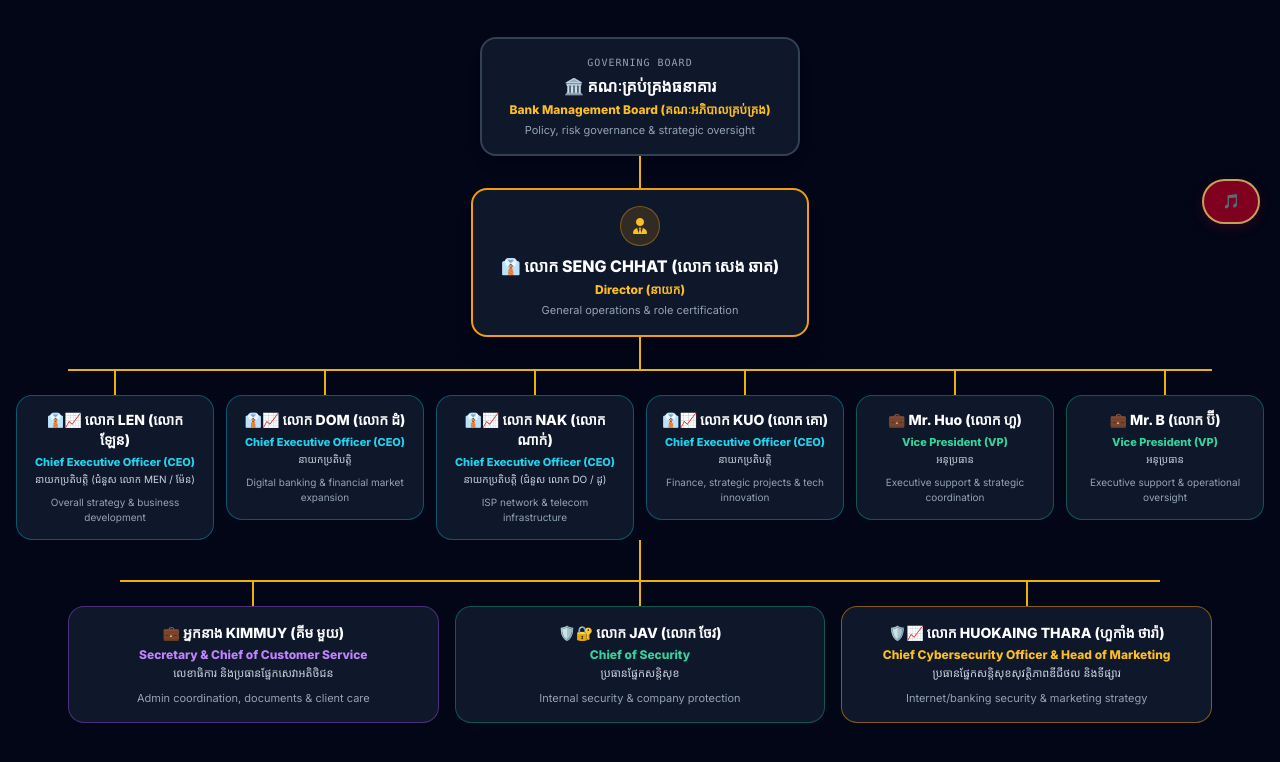
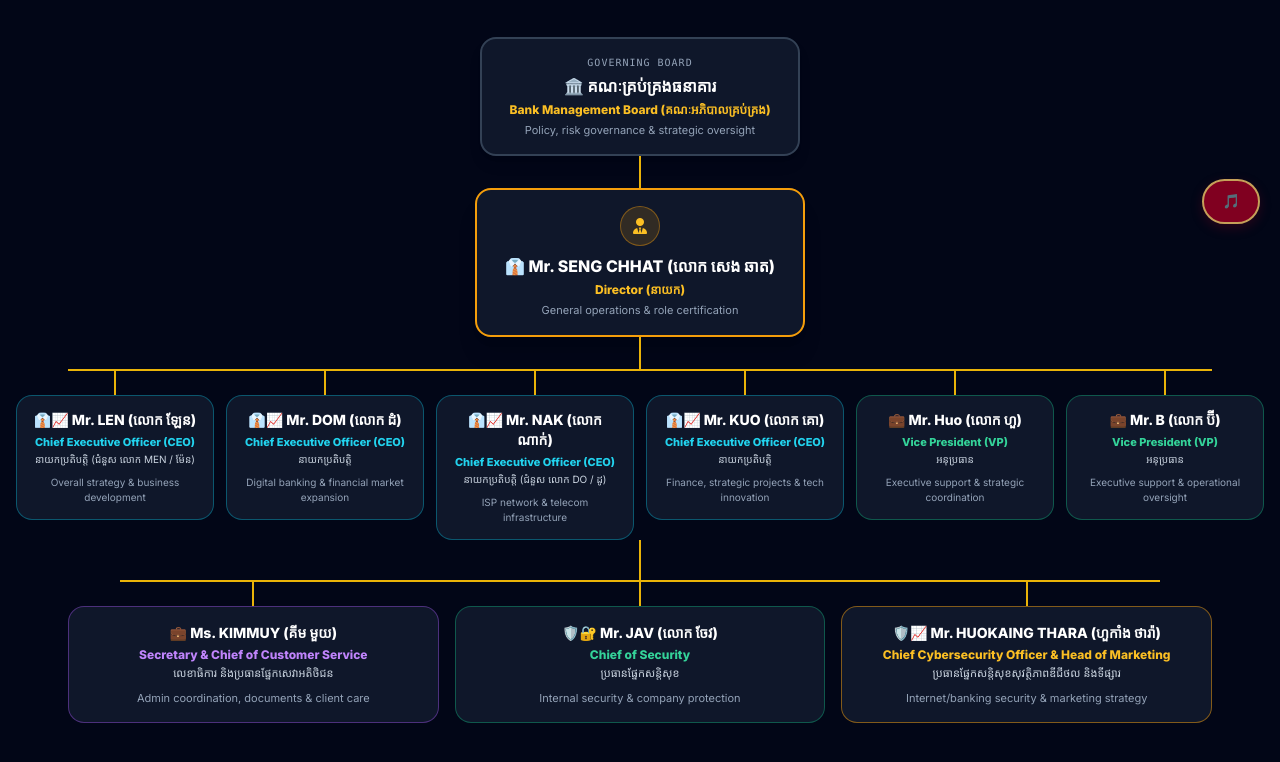
Before and after one commit to tharahuokaing/huokaingthara_bank_organize_chart, a plain HTML site: page index.html in a window 1280 px wide. Shown: the part 496-1258 px from the top of the page. Drawn offline with nearby package versions, Linux system fonts and the light colour scheme; a web font is replaced by a local one.

Commit message:
Update titles to include 'Mr.' prefix

```diff
--- a/index.html
+++ b/index.html
@@ -90,7 +90,7 @@
                 <div class="w-10 h-10 rounded-full bg-amber-500/15 text-amber-400 border border-amber-500/40 flex items-center justify-center mx-auto mb-2">
                     <i class="fa-solid fa-user-tie"></i>
                 </div>
-                <h3 class="text-base font-black text-white">👔 លោក SENG CHHAT (លោក សេង ឆាត)</h3>
+                <h3 class="text-base font-black text-white">👔 Mr. SENG CHHAT (លោក សេង ឆាត)</h3>
                 <p class="text-xs font-bold text-amber-400 mt-1">Director (នាយក)</p>
                 <p class="text-[11px] text-slate-400 mt-1">General operations &amp; role certification</p>
             </div>
@@ -105,7 +105,7 @@
                 <div class="flex flex-col items-center">
                     <div class="flow-v h-6"></div>
                     <div onclick="openLeaderModal('len')" class="cursor-pointer org-card w-full bg-slate-900 border border-cyan-500/40 hover:border-cyan-400 rounded-2xl p-3.5 text-center">
-                        <h4 class="text-xs sm:text-sm font-black text-white">👔📈 លោក LEN (លោក ឡែន)</h4>
+                        <h4 class="text-xs sm:text-sm font-black text-white">👔📈 Mr. LEN (លោក ឡែន)</h4>
                         <p class="text-[11px] font-bold text-cyan-400 mt-1">Chief Executive Officer (CEO)</p>
                         <p class="text-[10px] text-slate-300 mt-0.5">នាយកប្រតិបត្តិ (ជំនួស លោក MEN / ម៉ែន)</p>
                         <p class="text-[10px] text-slate-400 mt-2">Overall strategy &amp; business development</p>
@@ -116,7 +116,7 @@
                 <div class="flex flex-col items-center">
                     <div class="flow-v h-6"></div>
                     <div onclick="openLeaderModal('dom')" class="cursor-pointer org-card w-full bg-slate-900 border border-cyan-500/40 hover:border-cyan-400 rounded-2xl p-3.5 text-center">
-                        <h4 class="text-xs sm:text-sm font-black text-white">👔📈 លោក DOM (លោក ដំ)</h4>
+                        <h4 class="text-xs sm:text-sm font-black text-white">👔📈 Mr. DOM (លោក ដំ)</h4>
                         <p class="text-[11px] font-bold text-cyan-400 mt-1">Chief Executive Officer (CEO)</p>
                         <p class="text-[10px] text-slate-300 mt-0.5">នាយកប្រតិបត្តិ</p>
                         <p class="text-[10px] text-slate-400 mt-2">Digital banking &amp; financial market expansion</p>
@@ -127,7 +127,7 @@
                 <div class="flex flex-col items-center">
                     <div class="flow-v h-6"></div>
                     <div onclick="openLeaderModal('nak')" class="cursor-pointer org-card w-full bg-slate-900 border border-cyan-500/40 hover:border-cyan-400 rounded-2xl p-3.5 text-center">
-                        <h4 class="text-xs sm:text-sm font-black text-white">👔📈 លោក NAK (លោក ណាក់)</h4>
+                        <h4 class="text-xs sm:text-sm font-black text-white">👔📈 Mr. NAK (លោក ណាក់)</h4>
                         <p class="text-[11px] font-bold text-cyan-400 mt-1">Chief Executive Officer (CEO)</p>
                         <p class="text-[10px] text-slate-300 mt-0.5">នាយកប្រតិបត្តិ (ជំនួស លោក DO / ដូ)</p>
                         <p class="text-[10px] text-slate-400 mt-2">ISP network &amp; telecom infrastructure</p>
@@ -138,7 +138,7 @@
                 <div class="flex flex-col items-center">
                     <div class="flow-v h-6"></div>
                     <div onclick="openLeaderModal('kuo')" class="cursor-pointer org-card w-full bg-slate-900 border border-cyan-500/40 hover:border-cyan-400 rounded-2xl p-3.5 text-center">
-                        <h4 class="text-xs sm:text-sm font-black text-white">👔📈 លោក KUO (លោក គោ)</h4>
+                        <h4 class="text-xs sm:text-sm font-black text-white">👔📈 Mr. KUO (លោក គោ)</h4>
                         <p class="text-[11px] font-bold text-cyan-400 mt-1">Chief Executive Officer (CEO)</p>
                         <p class="text-[10px] text-slate-300 mt-0.5">នាយកប្រតិបត្តិ</p>
                         <p class="text-[10px] text-slate-400 mt-2">Finance, strategic projects &amp; tech innovation</p>
@@ -178,7 +178,7 @@
                 <div class="flex flex-col items-center">
                     <div class="flow-v h-6"></div>
                     <div onclick="openLeaderModal('kimmuy')" class="cursor-pointer org-card w-full bg-slate-900 border border-purple-500/40 hover:border-purple-400 rounded-2xl p-4 text-center">
-                        <h4 class="text-sm font-black text-white">💼 អ្នកនាង KIMMUY (គីម មួយ)</h4>
+                        <h4 class="text-sm font-black text-white">💼 Ms. KIMMUY (គីម មួយ)</h4>
                         <p class="text-xs font-bold text-purple-400 mt-1">Secretary &amp; Chief of Customer Service</p>
                         <p class="text-[11px] text-slate-300 mt-0.5">លេខាធិការ និងប្រធានផ្នែកសេវាអតិថិជន</p>
                         <p class="text-[11px] text-slate-400 mt-2">Admin coordination, documents &amp; client care</p>
@@ -189,7 +189,7 @@
                 <div class="flex flex-col items-center">
                     <div class="flow-v h-6"></div>
                     <div onclick="openLeaderModal('jav')" class="cursor-pointer org-card w-full bg-slate-900 border border-emerald-500/40 hover:border-emerald-400 rounded-2xl p-4 text-center">
-                        <h4 class="text-sm font-black text-white">🛡️🔐 លោក JAV (លោក ចែវ)</h4>
+                        <h4 class="text-sm font-black text-white">🛡️🔐 Mr. JAV (លោក ចែវ)</h4>
                         <p class="text-xs font-bold text-emerald-400 mt-1">Chief of Security</p>
                         <p class="text-[11px] text-slate-300 mt-0.5">ប្រធានផ្នែកសន្តិសុខ</p>
                         <p class="text-[11px] text-slate-400 mt-2">Internal security &amp; company protection</p>
@@ -200,7 +200,7 @@
                 <div class="flex flex-col items-center">
                     <div class="flow-v h-6"></div>
                     <div onclick="openLeaderModal('huokaing_thara')" class="cursor-pointer org-card w-full bg-slate-900 border border-amber-500/50 hover:border-amber-400 rounded-2xl p-4 text-center">
-                        <h4 class="text-sm font-black text-white">🛡️📈 លោក HUOKAING THARA (ហួកាំង ថារ៉ា)</h4>
+                        <h4 class="text-sm font-black text-white">🛡️📈 Mr. HUOKAING THARA (ហួកាំង ថារ៉ា)</h4>
                         <p class="text-xs font-bold text-amber-400 mt-1">Chief Cybersecurity Officer &amp; Head of Marketing</p>
                         <p class="text-[11px] text-slate-300 mt-0.5">ប្រធានផ្នែកសន្តិសុខសុវត្ថិភាពឌីជីថល និងទីផ្សារ</p>
                         <p class="text-[11px] text-slate-400 mt-2">Internet/banking security &amp; marketing strategy</p>
@@ -241,35 +241,35 @@
                 dutyEn: "Responsible for setting top-level strategic policies, approving financial plans, overseeing risk management, and governing overall operations of Huokaing Thara Bank."
             },
             seng_chhat: {
-                title: "👔 លោក SENG CHHAT (លោក សេង ឆាត)",
+                title: "👔 Mr. SENG CHHAT (លោក សេង ឆាត)",
                 roleEn: "Director",
                 roleKm: "នាយក",
                 dutyKm: "ទទួលបន្ទុកដឹកនាំ និងគ្រប់គ្រងប្រតិបត្តិការទូទៅរបស់ក្រុមហ៊ុន ព្រមទាំងជាអ្នកបញ្ជាក់ និងទទួលស្គាល់ការផ្លាស់ប្តូរតួនាទីនេះ។",
                 dutyEn: "Leads and manages overall company operations while certifying and recognizing these role appointments."
             },
             len: {
-                title: "👔📈 លោក LEN (លោក ឡែន)",
+                title: "👔📈 Mr. LEN (លោក ឡែន)",
                 roleEn: "Chief Executive Officer (CEO) — Replacing Mr. MEN (លោក ម៉ែន)",
                 roleKm: "នាយកប្រតិបត្តិ (ជំនួស លោក ម៉ែន)",
                 dutyKm: "ត្រូវបានតែងតាំងជា Chief Executive Officer (CEO) (នាយកប្រតិបត្តិ) ជំនួស លោក MEN (លោក ម៉ែន) ទទួលបន្ទុកដឹកនាំយុទ្ធសាស្ត្ររួម និងការអភិវឌ្ឍអាជីវកម្មទូទៅរបស់ក្រុមហ៊ុន។",
                 dutyEn: "Appointed as Chief Executive Officer (CEO) replacing Mr. MEN, leading overall strategy and general company business development."
             },
             dom: {
-                title: "👔📈 លោក DOM (លោក ដំ)",
+                title: "👔📈 Mr. DOM (លោក ដំ)",
                 roleEn: "Chief Executive Officer (CEO)",
                 roleKm: "នាយកប្រតិបត្តិ",
                 dutyKm: "ត្រូវបានតែងតាំងជា Chief Executive Officer (CEO) (នាយកប្រតិបត្តិ) ទទួលបន្ទុកដឹកនាំយុទ្ធសាស្ត្រអភិវឌ្ឍន៍អាជីវកម្មធនាគារឌីជីថលទូទៅ និងការពង្រីកវិសាលភាពទីផ្សារហិរញ្ញវត្ថុ។",
                 dutyEn: "Appointed as Chief Executive Officer (CEO), leading general digital banking business development strategy and financial market expansion."
             },
             nak: {
-                title: "👔📈 លោក NAK (លោក ណាក់)",
+                title: "👔📈 Mr. NAK (លោក ណាក់)",
                 roleEn: "Chief Executive Officer (CEO) — Replacing Mr. DO (លោក ដូ)",
                 roleKm: "នាយកប្រតិបត្តិ (ជំនួស លោក ដូ)",
                 dutyKm: "ត្រូវបានតែងតាំងជា Chief Executive Officer (CEO) (នាយកប្រតិបត្តិ) ជំនួស លោក DO (លោក ដូ) ទទួលបន្ទុកពង្រីកវិសាលភាពប្រតិបត្តិការបណ្តាញអុីនធើណេត ISP និងហេដ្ឋារចនាសម្ព័ន្ធបច្ចេកវិទ្យាទូរគមនាគមន៍។",
                 dutyEn: "Appointed as Chief Executive Officer (CEO) replacing Mr. DO, expanding ISP network operations and telecommunications technology infrastructure."
             },
             kuo: {
-                title: "👔📈 លោក KUO (លោក គោ)",
+                title: "👔📈 Mr. KUO (លោក គោ)",
                 roleEn: "Chief Executive Officer (CEO)",
                 roleKm: "នាយកប្រតិបត្តិ",
                 dutyKm: "ត្រូវបានតែងតាំងជា Chief Executive Officer (CEO) (នាយកប្រតិបត្តិ) ទទួលបន្ទុកគ្រប់គ្រងហិរញ្ញវត្ថុ គម្រោងយុទ្ធសាស្ត្រ និងការច្នៃប្រឌិតថ្មីៗផ្នែកបច្ចេកវិទ្យា។",
@@ -290,21 +290,21 @@
                 dutyEn: "Serves as Vice President (VP), supporting inter-departmental coordination and execution of banking operational plans."
             },
             kimmuy: {
-                title: "💼 អ្នកនាង KIMMUY (អ្នកនាង គីម មួយ)",
+                title: "💼 Ms. KIMMUY (អ្នកនាង គីម មួយ)",
                 roleEn: "Secretary and Chief of Customer Service",
                 roleKm: "លេខាធិការ និងជាប្រធានផ្នែកសេវាអតិថិជន",
                 dutyKm: "ត្រូវបានតែងតាំងជា Secretary and Chief of Customer Service (លេខាធិការ និងជាប្រធានផ្នែកសេវាអតិថិជន)។ អ្នកនាងមានតួនាទីយ៉ាងសំខាន់ក្នុងការសម្របសម្រួលកិច្ចការរដ្ឋបាលទូទៅរបស់ថ្នាក់ដឹកនាំ គ្រប់គ្រងឯកសារយុទ្ធសាស្ត្រ និងធានាថាការទំនាក់ទំនងជាមួយអតិថិជនទាំងអស់ទទួលបានកម្រិតសេវាកម្មល្អបំផុត ប្រកបដោយភាពរហ័សរហួន វិជ្ជាជីវៈ និងភាពកក់ក្តៅ។",
                 dutyEn: "Appointed as Secretary and Chief of Customer Service, coordinating executive administration, managing strategic documents, and ensuring fast, professional, and warm customer service."
             },
             jav: {
-                title: "🛡️🔐 លោក JAV (លោក ចែវ)",
+                title: "🛡️🔐 Mr. JAV (លោក ចែវ)",
                 roleEn: "Chief of Security",
                 roleKm: "ប្រធានផ្នែកសន្តិសុខ",
                 dutyKm: "ត្រូវបានតែងតាំងជា Chief of Security (ប្រធានផ្នែកសន្តិសុខ) ទទួលបន្ទុកគ្រប់គ្រង និងពង្រឹងសុវត្ថិភាពផ្ទៃក្នុង និងប្រព័ន្ធការពារក្រុមហ៊ុនទាំងមូល។",
                 dutyEn: "Appointed as Chief of Security, managing and strengthening internal security and overall company protection systems."
             },
             huokaing_thara: {
-                title: "🛡️📈 លោក HUOKAING THARA (លោក ហួកាំង ថារ៉ា)",
+                title: "🛡️📈 Mr. HUOKAING THARA (លោក ហួកាំង ថារ៉ា)",
                 roleEn: "Chief Cybersecurity Officer & Head of Marketing",
                 roleKm: "ប្រធានផ្នែកសន្តិសុខសុវត្ថិភាពឌីជីថល និងប្រធានផ្នែកទីផ្សារ",
                 dutyKm: "ត្រូវបានតែងតាំងជា Chief Cybersecurity Officer & Head of Marketing (ប្រធានផ្នែកសន្តិសុខសុវត្ថិភាពឌីជីថល និងប្រធានផ្នែកទីផ្សារ) ទទួលបន្ទុកការពារប្រព័ន្ធសុវត្ថិភាពអុីនធើណេត ប្រព័ន្ធធនាគារ ព្រមទាំងគ្រប់គ្រងយុទ្ធសាស្ត្រទីផ្សារទាំងស្រុង។",
```
